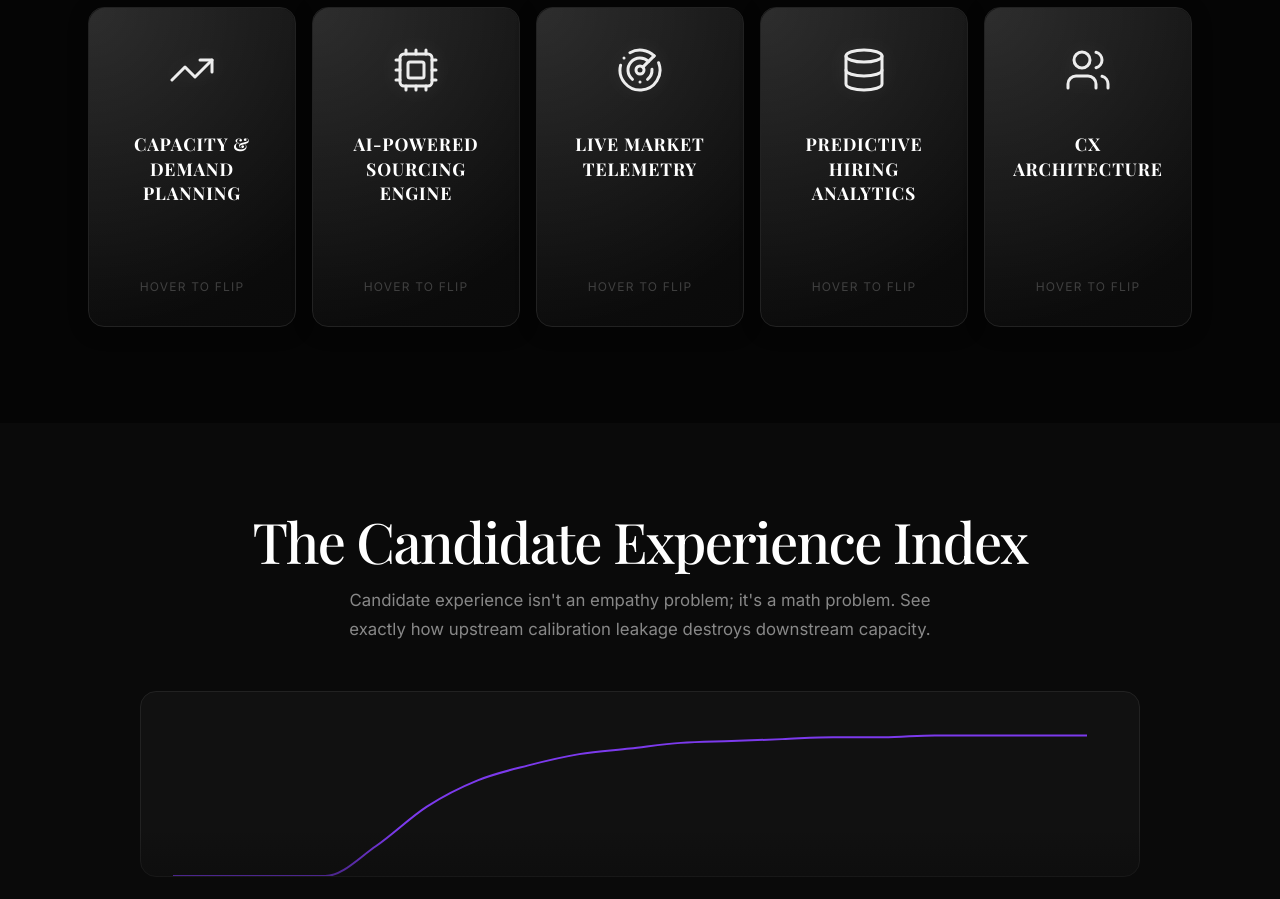
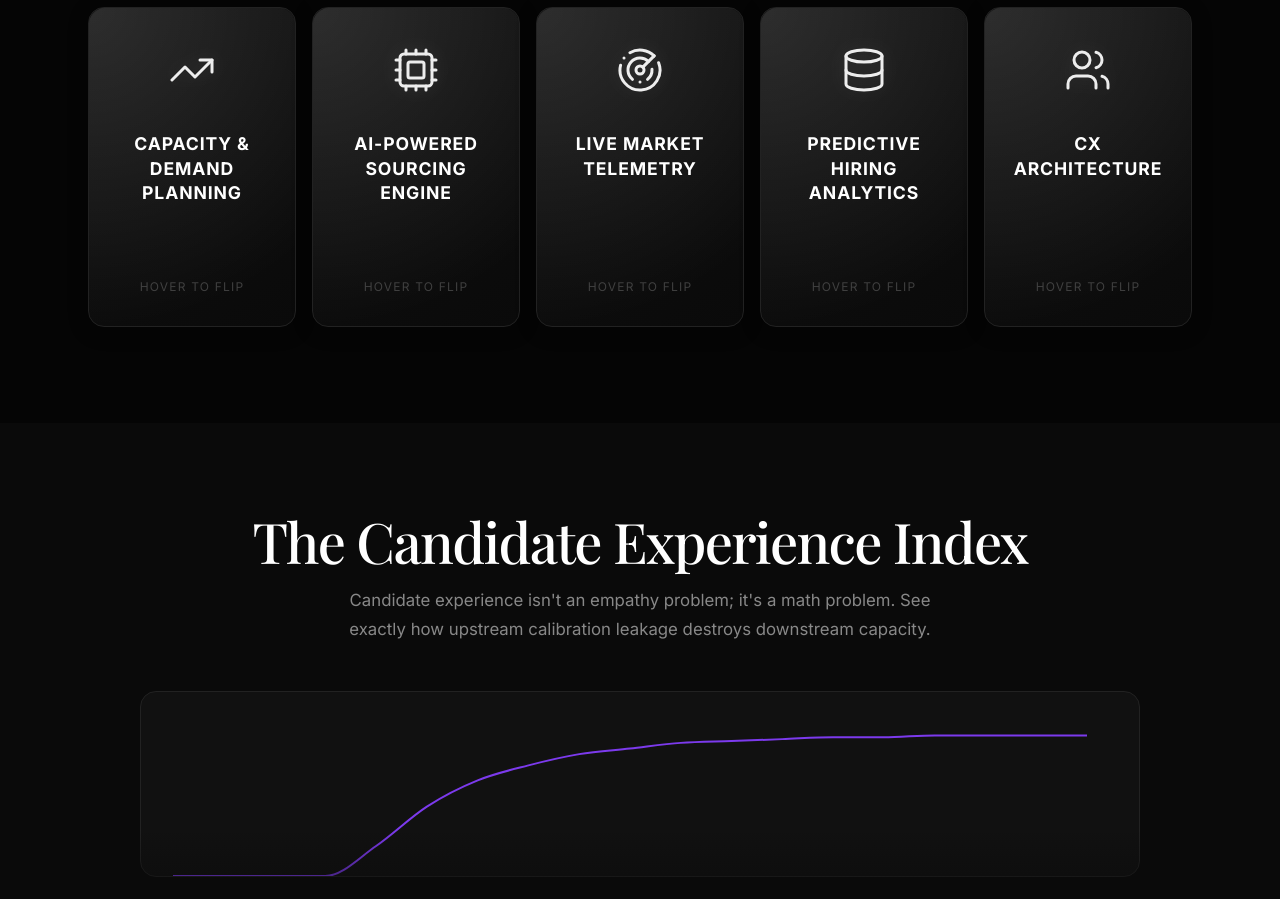
Before and after one commit to amitmoun/amit.sourcecode, a Next.js app: page / in a window 1280 px wide. Shown: the part 860-1759 px from the top of the page. Built offline with nearby package versions, Linux system fonts and the light colour scheme; a web font is replaced by a local one.

Commit message:
fix(typography): Explicitly override serif inheritance on OS card title, description, tags and hint elements

```diff
--- a/src/components/SourcingSuperpowers.module.css
+++ b/src/components/SourcingSuperpowers.module.css
@@ -153,6 +153,7 @@
 }
 
 .cardTitle {
+    font-family: var(--font-inter);
     font-size: 1.1rem;
     font-weight: 700;
     text-transform: uppercase;
@@ -163,6 +164,7 @@
 }
 
 .tapHint {
+    font-family: var(--font-inter);
     margin-top: auto;
     font-size: 0.75rem;
     color: #555;
@@ -182,6 +184,7 @@
 }
 
 .cardDescription {
+    font-family: var(--font-inter);
     font-size: 0.95rem;
     line-height: 1.5;
     color: #ddd;
@@ -196,6 +199,7 @@
 }
 
 .tag {
+    font-family: var(--font-inter);
     font-size: 0.7rem;
     padding: 0.3rem 0.6rem;
     background: rgba(255, 255, 255, 0.1);
```
